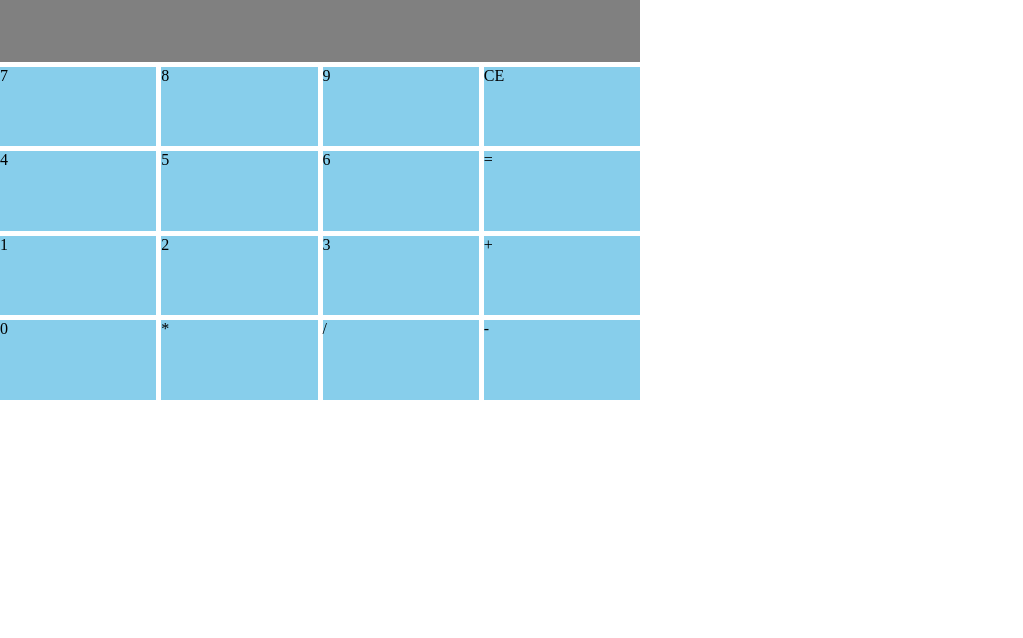
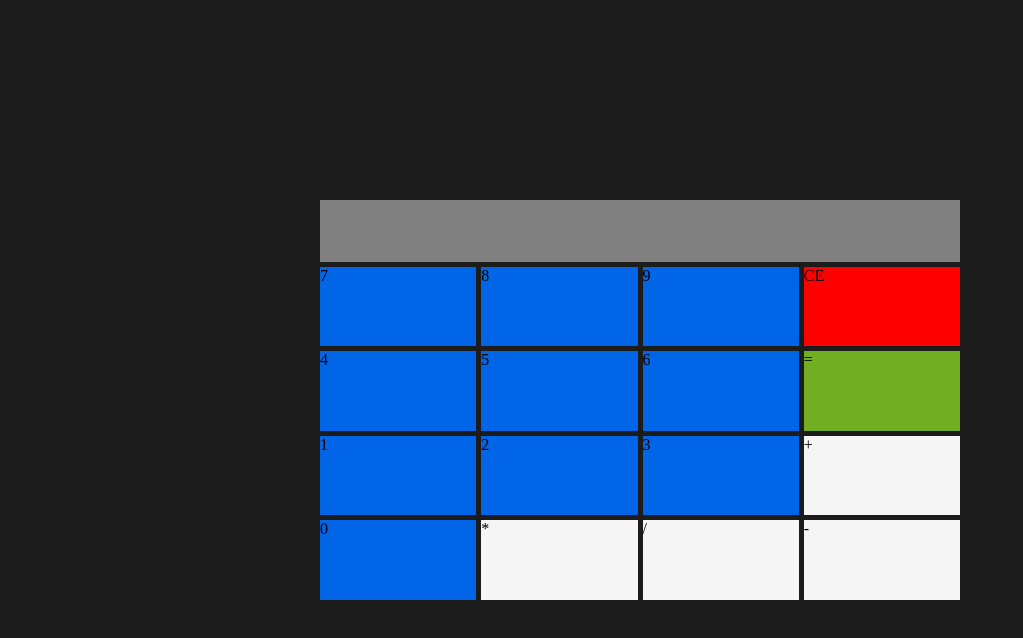
Before and after one commit to Lisek282/Calculator, a plain HTML site: page index.html in a window 1280 px wide. Shown: the whole page, without its empty margins (0-1023 px from the left). Drawn offline with Linux system fonts and the light colour scheme.

Commit message:
Add colors to buttons

```diff
--- a/style.css
+++ b/style.css
@@ -3,13 +3,23 @@
   margin: 0;
 }
 
-.calculator div {
-  background-color: skyblue;
+body{
+  display: flex;
+  height: 100vh;
 }
 
-#display{
-  background: gray;
+main{
+  flex-grow: 1;
+  display: flex;
+  justify-content: center;
+  align-items: center;
+  background-color: #1c1c1c;
 }
+
+/* .calculator div {
+  background-color: skyblue;
+} */
+
 
 .calculator{
   display: grid;
@@ -27,9 +37,9 @@
 }
 
 /* Grid area calc */
-.display {grid-area: display;}
-.clear {grid-area: clear;}
-.equals {grid-area: equals;}
+.display {grid-area: display; background-color: gray;}
+.clear {grid-area: clear; background-color: red;}
+.equals {grid-area: equals; background-color: #71AE21;}
 .add {grid-area: add;}
 .subtract {grid-area: subtract;}
 .divide {grid-area: divide;}
@@ -46,3 +56,14 @@
 .two {grid-area: two;}
 .tree {grid-area: tree;}
 .zero {grid-area: zero;}
+
+.number{
+  background: #0165E7;
+}
+
+.add,
+.subtract,
+.divide,
+.multiply{
+  background: whitesmoke;
+}
```
